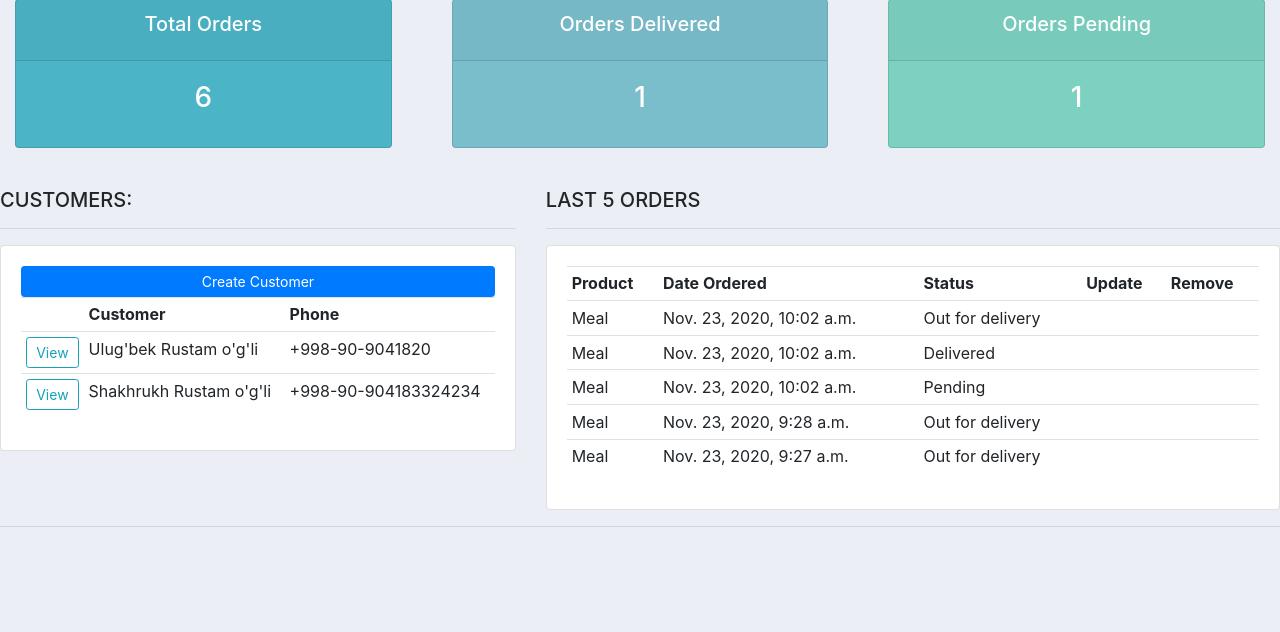
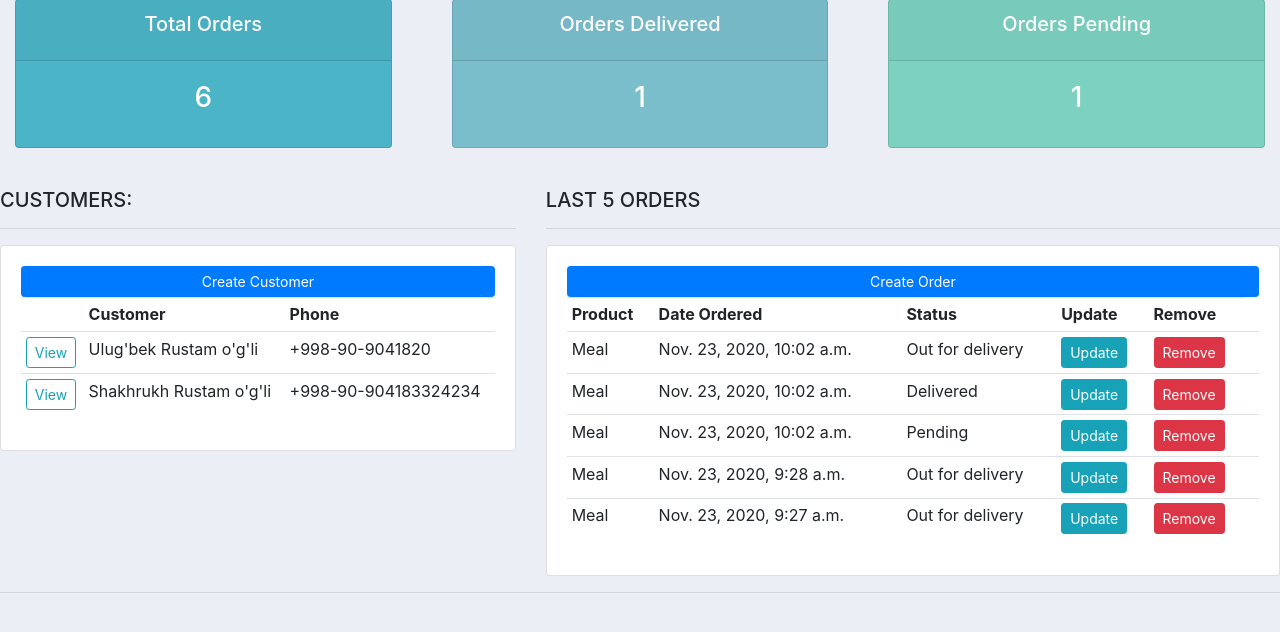
Before and after one commit to ulugbekabirov/djangoSRM, a Django app: page / in a window 1280 px wide. Shown: the part 81-713 px from the top of the page. Run offline with Django 3.2, Linux system fonts and the light colour scheme; data comes from the database, SQL or seed files in the repository; some libraries are stand-ins or nearby versions.

Commit message:
CRUD functionality init

```diff
--- /dev/null
+++ b/accounts/forms.py
@@ -0,0 +1,5 @@
+from django.forms import forms, ModelForm
+from . import models
+
+
+class
--- a/accounts/templates/accounts/dashboard.html
+++ b/accounts/templates/accounts/dashboard.html
@@ -20,7 +20,7 @@
 				</tr>
                 {% for customer in customers %}
                     <tr>
-                    <td><a class="btn btn-outline-info  btn-sm btn-block" href="{% url "customer" customer.id %}">View</a></td>
+                    <td><a class="btn btn-outline-info btn-sm" href="{% url "customer" customer.id %}">View</a></td>
                     <td>{{ customer.name }}</td>
                     <td>{{ customer.phone }}</td>
                     </tr>
@@ -33,7 +33,7 @@
 		<h5>LAST 5 ORDERS</h5>
 		<hr>
 		<div class="card card-body">
-{#			<a class="btn btn-primary  btn-sm btn-block" href="">Create Order</a>#}
+			<a class="btn btn-primary  btn-sm btn-block" href="">Create Order</a>
 			<table class="table table-sm">
 				<tr>
 					<th>Product</th>
@@ -47,8 +47,8 @@
                     <td>{{ order.product.name }}</td>
                     <td>{{ order.date_created }}</td>
                     <td>{{ order.status }}</td>
-                    <td></td>
-                    <td></td>
+                    <td><a class="btn btn-sm btn-info"href="">Update</a></td>
+                    <td><a class="btn btn-sm btn-danger"href="">Remove</a><td>
                     </tr>
                 {% endfor %}
 			</table>
--- a/accounts/templates/accounts/products.html
+++ b/accounts/templates/accounts/products.html
@@ -23,6 +23,7 @@
 								<td>{{product.category}}</td>
 								<td>{{product.price}}</td>
                                 <td>{{ product.description }}</td>
+
 							</tr>
 						{% endfor %}
 
```
